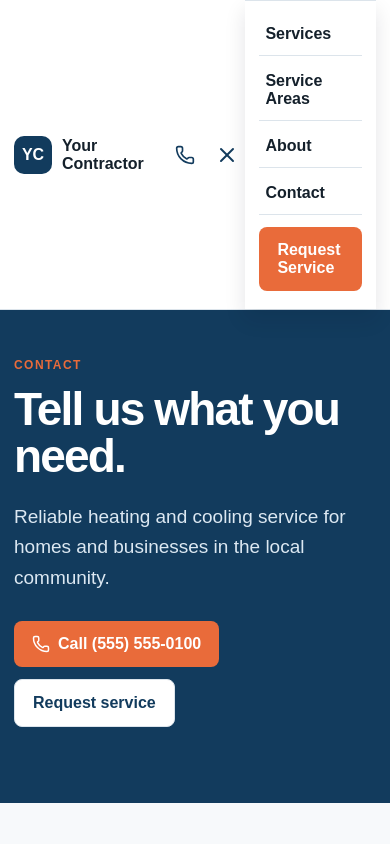
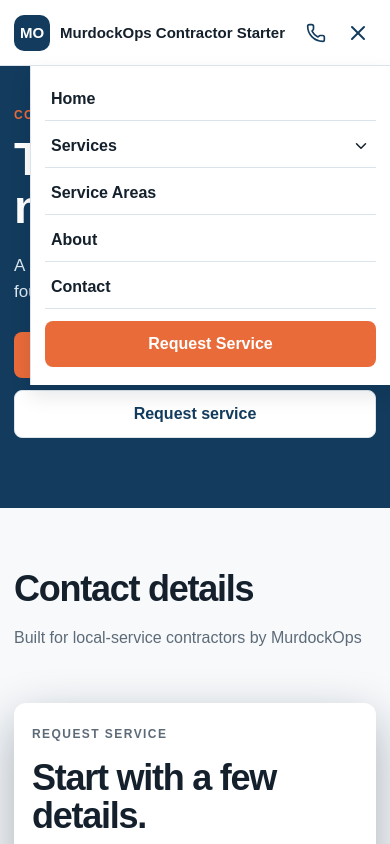
Before and after one commit to money-murdock/murdockops-contractor-site-starter, a Next.js app: page /contact in a window 390 px wide. Both pictures are taken after a click on the button "Open menu". Shown: the top 844 px of the page. Built offline with nearby package versions, Linux system fonts and the light colour scheme.

Commit message:
Bring starter responsive and branding behavior up to reference standard
Bring starter responsive and branding behavior up to reference standard

```diff
--- /dev/null
+++ b/app/apple-icon.tsx
@@ -0,0 +1 @@
+export { default, size, contentType } from "./icon"
--- a/app/layout.tsx
+++ b/app/layout.tsx
@@ -1,6 +1,7 @@
 import type { Metadata } from "next"
 import { contractor } from "@/lib/site-config"
 import "./globals.css"
+import "./responsive.css"
 
 const siteUrl = contractor.business.siteUrl || "https://example.com"
 const siteDescription = contractor.business.description
@@ -18,8 +19,9 @@ export const metadata: Metadata = {
     siteName: contractor.business.name,
     title: contractor.business.name + " | HVAC Services",
     description: siteDescription,
+    images: [{ url: "/opengraph-image", width: 1200, height: 630, alt: contractor.business.name }],
   },
-  twitter: { card: "summary_large_image", title: contractor.business.name, description: siteDescription },
+  twitter: { card: "summary_large_image", title: contractor.business.name, description: siteDescription, images: ["/opengraph-image"] },
   category: "HVAC Services",
 }
 
--- a/app/page.tsx
+++ b/app/page.tsx
@@ -3,6 +3,8 @@ import { ArrowRight, Check, ChevronDown, Phone, Star } from "lucide-react"
 import { contractor } from "@/lib/site-config"
 import { QuoteForm } from "@/components/quote-form"
 import { SiteHeader } from "@/components/site-header"
+import { SiteBrand } from "@/components/site-brand"
+import { BackToTop } from "@/components/back-to-top"
 
 export default function Home() {
   const { business, location } = contractor
@@ -14,6 +16,6 @@ export default function Home() {
     <section className="section" id="service-area"><div className="container split"><div><p className="eyebrow">Service area</p><h2>Serving {location.primaryCity} and nearby communities.</h2><p>Use the verified service-area list for each client before publishing.</p><Link className="text-link" href="/service-areas">See service areas <ArrowRight size={16}/></Link></div><div className="pill-list">{location.cities.map(city => <span key={city}>{city}</span>)}</div></div></section>
     {contractor.reviews.length > 0 && <section className="section tinted"><div className="container"><p className="eyebrow">Customer feedback</p><h2>What customers are saying.</h2><div className="cards">{contractor.reviews.map(review => <article className="card review-card" key={review.name + review.quote}><div className="stars" aria-label="5 out of 5 stars">{[1,2,3,4,5].map(star => <Star key={star} size={16} fill="currentColor"/> )}</div><p>&quot;{review.quote}&quot;</p><strong>{review.name}</strong>{review.location && <span>{review.location}</span>}{review.source && <small>{review.source}</small>}</article>)}</div></div></section>}
     <section className="section faq"><div className="container narrow"><p className="eyebrow">Questions</p><h2>Good information before you call.</h2>{contractor.faqs.map(faq => <details key={faq.question}><summary>{faq.question}<ChevronDown size={18}/></summary><p>{faq.answer}</p></details>)}</div></section>
-    <footer className="footer"><div className="container footer-grid"><div><div className="brand"><span className="brand-mark">{business.logoText}</span><span>{business.name}</span></div><p>{location.serviceAreaLabel}</p></div><div><b>Contact</b><a href={business.phoneHref}>{business.phone}</a>{business.email && <a href={"mailto:" + business.email}>{business.email}</a>}</div></div></footer>
+    <footer className="footer"><div className="container footer-grid"><div><SiteBrand/><p>{location.serviceAreaLabel}</p><BackToTop/></div><div><b>Contact</b><a href={business.phoneHref}>{business.phone}</a>{business.email && <a href={"mailto:" + business.email}>{business.email}</a>}</div></div></footer>
   </main>
 }
--- /dev/null
+++ b/app/responsive.css
@@ -0,0 +1,13 @@
+.mobile-nav-group{display:grid}
+.mobile-nav-toggle{width:100%;display:flex;align-items:center;justify-content:space-between;padding:12px 6px;border:0;border-bottom:1px solid var(--line);background:transparent;color:var(--text);font-weight:700;text-align:left;cursor:pointer}
+.mobile-nav-toggle svg{transition:transform .2s}
+.mobile-nav-toggle[aria-expanded="true"] svg{transform:rotate(180deg)}
+.mobile-subnav{display:grid;padding:4px 0 4px 14px;background:var(--bg)}
+.mobile-subnav a{border-bottom:0!important;padding:10px 8px!important;font-size:14px}
+.back-to-top{border:0;background:transparent;color:#b9c9d6;padding:0;font-weight:800;cursor:pointer}
+.back-to-top:hover{color:#fff}
+html,body{overflow-x:hidden}
+img,svg{max-width:100%}
+@media (max-width:800px){.site-header{position:sticky}.mobile-nav{position:absolute;top:100%;right:0;width:min(100vw,420px);max-height:calc(100vh - 66px);overflow:auto;border-left:1px solid var(--line)}}
+@media (max-width:1000px) and (min-width:801px){.container{width:min(100% - 48px,1120px)}.hero-grid{gap:36px}.desktop-nav{gap:16px}.hero{padding:64px 0}.quote-card{padding:24px}}
+@media (max-width:520px){.container{width:min(100% - 28px,1120px)}.header-inner{gap:12px}.brand{font-size:15px}.brand-mark{width:36px;height:36px}.mobile-nav{position:absolute;top:100%;right:0;width:min(100vw,360px);max-height:calc(100vh - 66px);overflow:auto;border-left:1px solid var(--line)}.hero{padding:42px 0}.hero h1{font-size:clamp(38px,12vw,50px)}.hero-copy{font-size:17px;line-height:1.5}.actions{display:grid}.actions .button{width:100%}.quote-card{padding:22px 18px;border-radius:12px}.quote-card h2{font-size:34px}.section h2{font-size:36px}.process ol{grid-template-columns:1fr}.footer{padding:36px 0}.footer-grid{gap:22px}}
--- /dev/null
+++ b/components/back-to-top.tsx
@@ -0,0 +1,5 @@
+"use client"
+
+export function BackToTop() {
+  return <button className="back-to-top" type="button" onClick={() => window.scrollTo({ top: 0, behavior: "smooth" })}>Back to top</button>
+}
--- /dev/null
+++ b/components/site-brand.tsx
@@ -0,0 +1,22 @@
+"use client"
+
+import Link from "next/link"
+import { usePathname } from "next/navigation"
+import type { MouseEvent } from "react"
+import { contractor } from "@/lib/site-config"
+
+export function SiteBrand({ className = "brand" }: { className?: string }) {
+  const pathname = usePathname()
+
+  function handleClick(event: MouseEvent<HTMLAnchorElement>) {
+    if (pathname === "/") {
+      event.preventDefault()
+      window.scrollTo({ top: 0, behavior: "smooth" })
+    }
+  }
+
+  return <Link href="/" className={className} onClick={handleClick} aria-label={`${contractor.business.name} home`}>
+    <span className="brand-mark" aria-hidden="true">{contractor.business.logoText}</span>
+    <span>{contractor.business.name}</span>
+  </Link>
+}
--- a/components/site-header.tsx
+++ b/components/site-header.tsx
@@ -4,9 +4,11 @@ import Link from "next/link"
 import { ChevronDown, Menu, Phone, X } from "lucide-react"
 import { useState } from "react"
 import { contractor } from "@/lib/site-config"
+import { SiteBrand } from "@/components/site-brand"
 
 export function SiteHeader() {
   const [open, setOpen] = useState(false)
+  const [servicesOpen, setServicesOpen] = useState(false)
   const links = [
     { label: "Services", href: "/services" },
     { label: "Service Areas", href: "/service-areas" },
@@ -17,10 +19,7 @@ export function SiteHeader() {
   return (
     <header className="site-header">
       <div className="header-inner">
-        <Link href="/" className="brand" onClick={() => setOpen(false)}>
-          <span className="brand-mark">{contractor.business.logoText}</span>
-          <span>{contractor.business.name}</span>
-        </Link>
+        <SiteBrand />
         <nav className="desktop-nav" aria-label="Primary navigation">
           <Link href="/">Home</Link>
           <div className="nav-services">
@@ -40,7 +39,17 @@ export function SiteHeader() {
         </div>
       </div>
       {open && <nav className="mobile-nav" aria-label="Mobile navigation">
-        {links.map(link => <Link key={link.href} href={link.href} onClick={() => setOpen(false)}>{link.label}</Link>)}
+        <Link href="/" onClick={() => setOpen(false)}>Home</Link>
+        <div className="mobile-nav-group">
+          <button className="mobile-nav-toggle" type="button" aria-expanded={servicesOpen} onClick={() => setServicesOpen(value => !value)}>
+            <span>Services</span><ChevronDown size={18}/>
+          </button>
+          {servicesOpen && <div className="mobile-subnav">
+            <Link href="/services" onClick={() => setOpen(false)}>All services</Link>
+            {contractor.services.map(service => <Link key={service.slug} href={`/services/${service.slug}`} onClick={() => setOpen(false)}>{service.name}</Link>)}
+          </div>}
+        </div>
+        {links.filter(link => link.href !== "/services").map(link => <Link key={link.href} href={link.href} onClick={() => setOpen(false)}>{link.label}</Link>)}
         <a className="button" href="/#quote" onClick={() => setOpen(false)}>Request Service</a>
       </nav>}
     </header>
--- a/lib/site-config.ts
+++ b/lib/site-config.ts
@@ -24,21 +24,20 @@ export type ContractorConfig = {
 
 export const contractor: ContractorConfig = {
   business: {
-    name: "Your Contractor",
-    tagline: "Comfort, handled clearly.",
-    description: "Reliable heating and cooling service for homes and businesses in the local community.",
+    name: "MurdockOps Contractor Starter",
+    tagline: "A better starting point for local-service websites.",
+    description: "A responsive, conversion-ready website foundation for local-service contractors.",
     phone: "(555) 555-0100",
     phoneHref: "tel:5555550100",
-    email: "hello@example.com",
-    logoText: "YC",
-    siteUrl: "https://example.com",
+    logoText: "MO",
+    siteUrl: "https://murdockops-contractor-site-starter.vercel.app",
     sameAs: [],
   },
   location: {
-    primaryCity: "Your City",
+    primaryCity: "Local Service",
     state: "OK",
-    serviceAreaLabel: "Your City and surrounding communities",
-    cities: ["Your City", "Nearby City", "Surrounding Area"],
+    serviceAreaLabel: "Built for local-service contractors by MurdockOps",
+    cities: ["Residential", "Commercial", "Service-area ready"],
   },
   theme: { primary: "#123b5d", accent: "#e96b3a", background: "#f7f9fb", surface: "#ffffff" },
   services: [
```
Also changed, not shown: app/icon.tsx (added, +14 -0 lines), app/opengraph-image.tsx (added, +20 -0 lines), skills/murdockops-contractors-site-kit/SKILL.md (+2 -0 lines), 1 other file (tests, documents, lock files or other folders).
